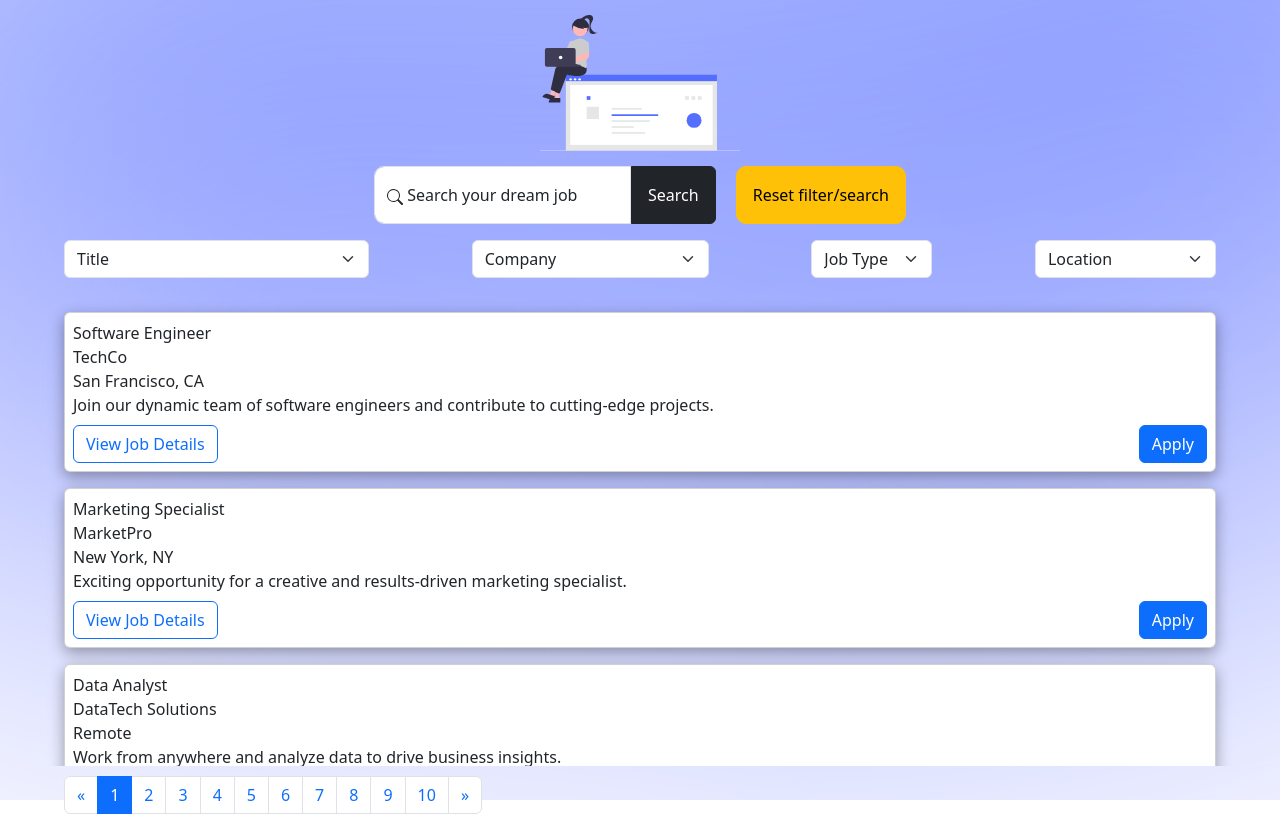
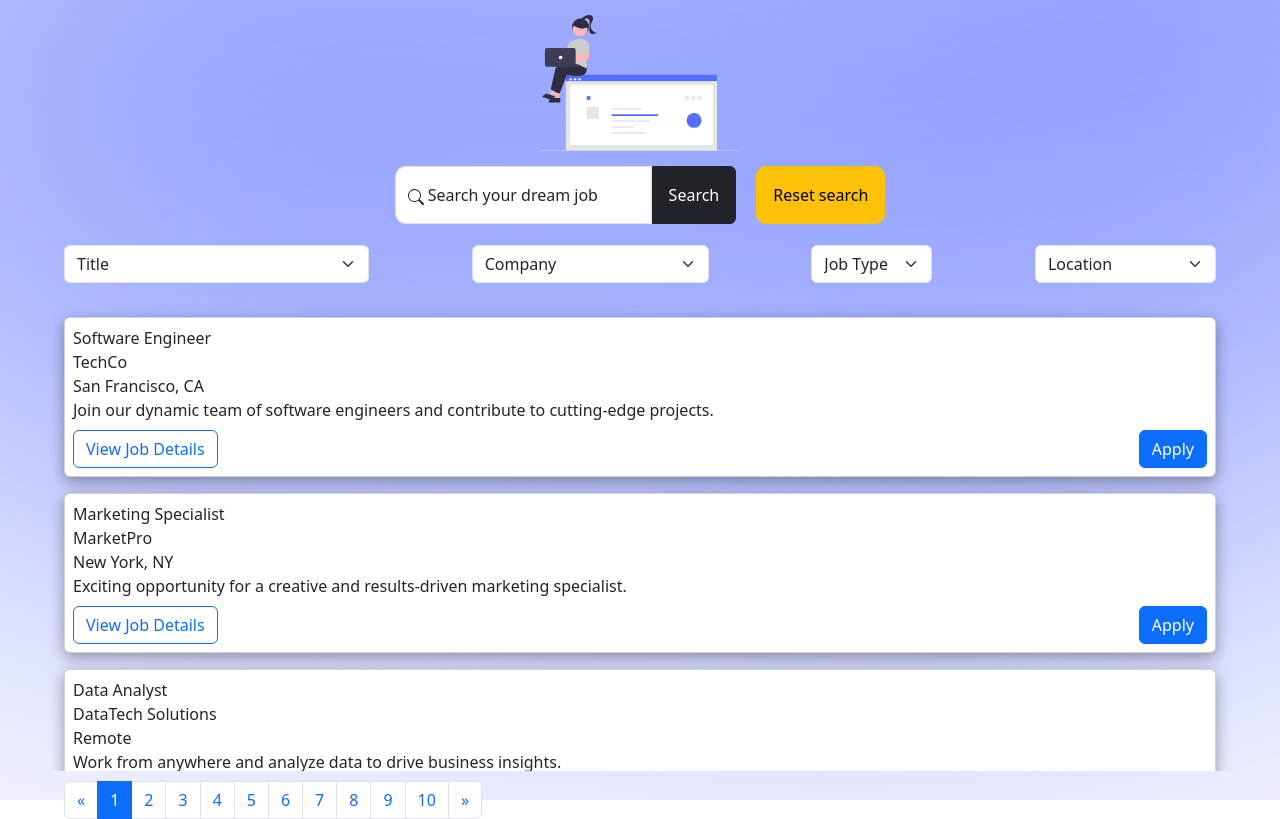
Before and after one commit to pchessah/job-jester, an Angular app: page /job-listing in a window 1280 px wide. Built offline with nearby package versions, Linux system fonts and the light colour scheme.

Commit message:
Minor styling changes

```diff
--- a/src/app/components/jobs-paginator/jobs-paginator.component.scss
+++ b/src/app/components/jobs-paginator/jobs-paginator.component.scss
@@ -1,3 +1,3 @@
 .page-item:hover{
-  cursor: pointer;;
+  cursor: pointer;
 }
--- a/src/app/components/search-header/search-header.component.html
+++ b/src/app/components/search-header/search-header.component.html
@@ -7,14 +7,12 @@
       </svg> Search your dream job</label>
     </div>
     <div class="btn-container">
-      <button (click)="jobService.doSearch(searchString)" type="button" class="btn btn-dark">Search</button>
+      <button (click)="jobService.doSearch(searchString); searchString=''" type="button" class="btn btn-dark">Search</button>
     </div>
 
   </div>
 
   <div class="btn-container reset-btn-container">
-    <button type="button"  (click)="jobService.reset()" class="btn btn-warning">Reset filter/search</button>
+    <button type="button"  (click)="jobService.reset();  searchString=''" class="btn btn-warning">Reset search</button>
   </div>
-
-
 </div>
--- a/src/app/components/search-header/search-header.component.scss
+++ b/src/app/components/search-header/search-header.component.scss
@@ -1,5 +1,6 @@
 .header-container{
   padding: 10px 5% 0 5%;
+  margin-bottom: 5px;
 }
 
 .form-control{
```
